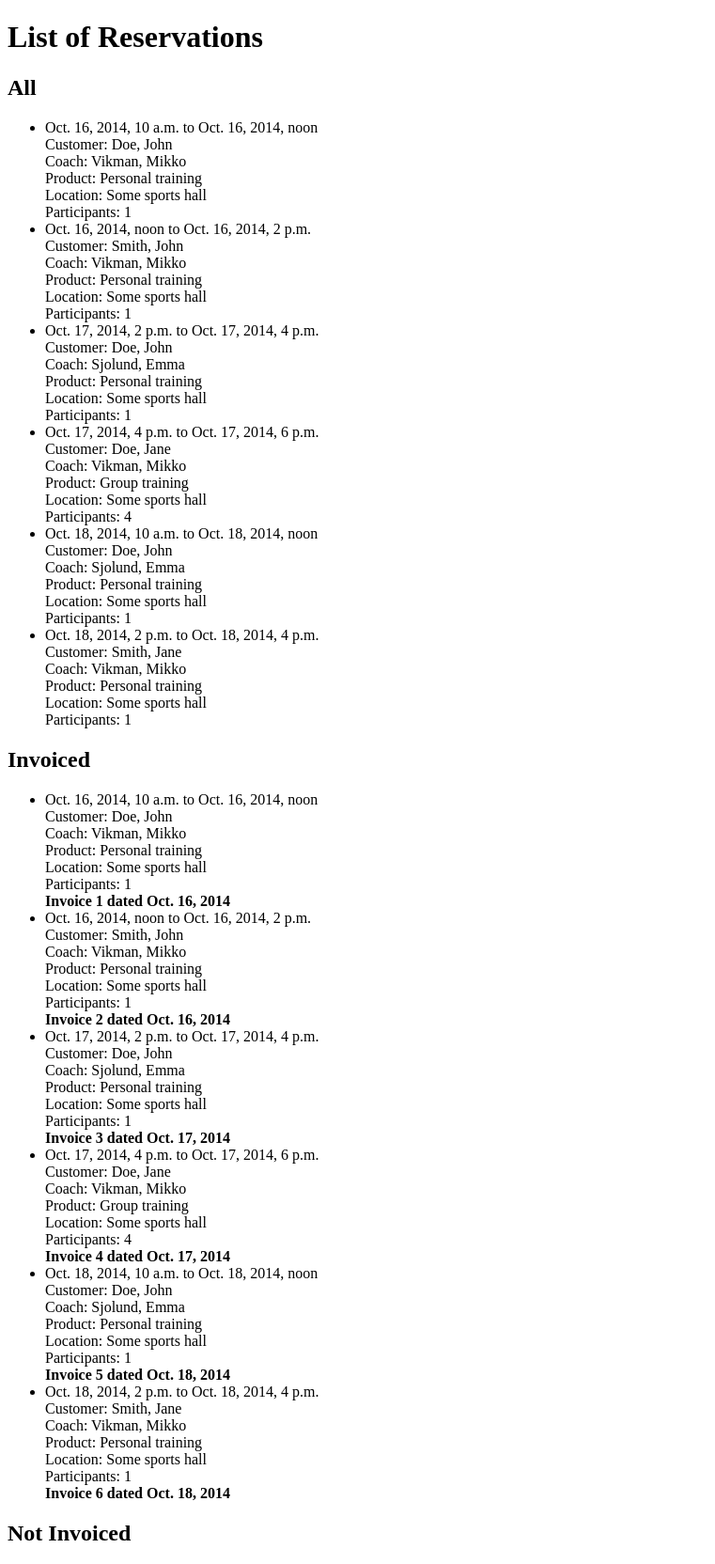
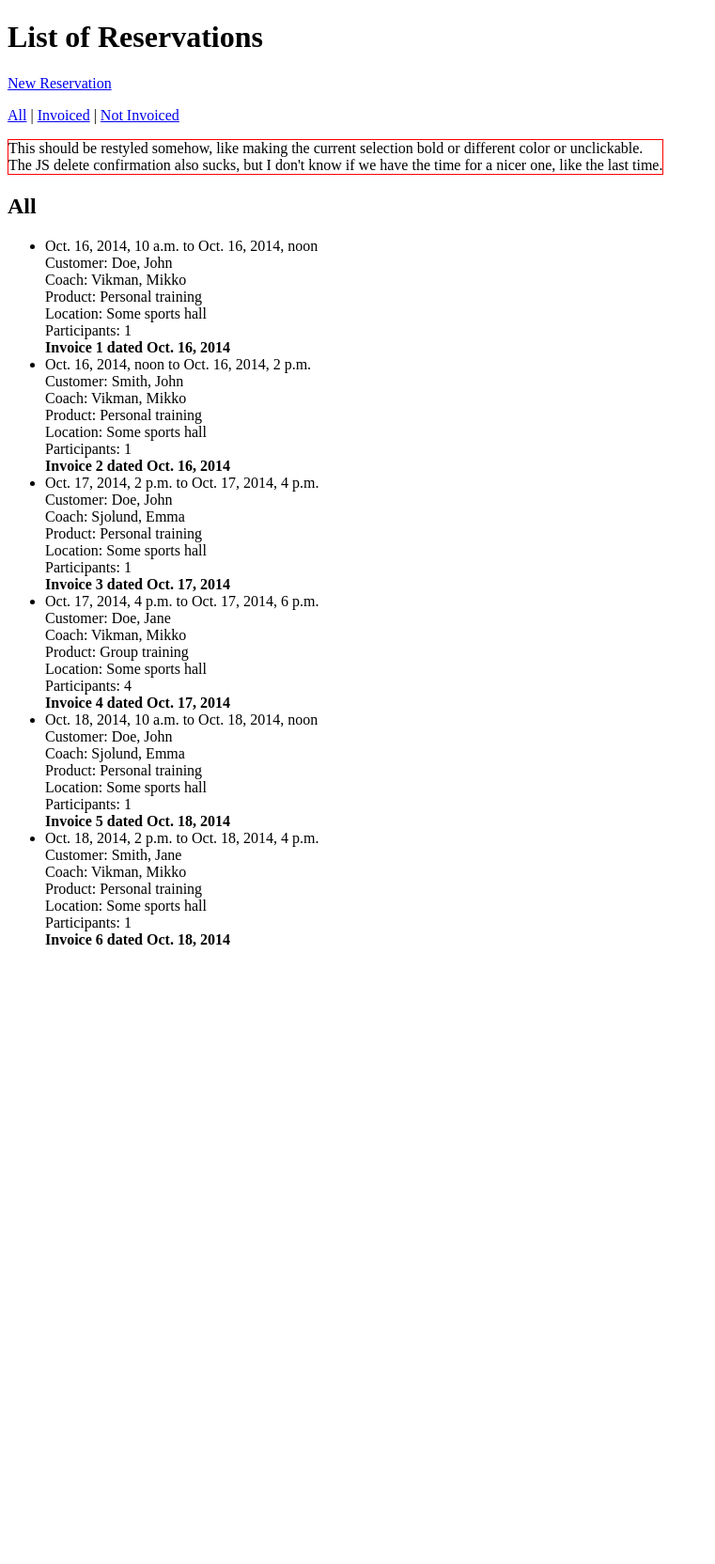
Before and after one commit to Nonse/Feel_Like, a Django app: page /reservation/list/ in a window 1280 px wide. Shown: the whole page at 94% size, without its empty margins (0-761 px from the left). After the commit the page ends 1007 px from the top, so only its background shows below. Run offline with Django 3.2, Linux system fonts and the light colour scheme; data comes from the database, SQL or seed files in the repository; parts of the project's set-up code (start-up, migrations or seed data) failed here and were passed over.

Commit message:
A more functional reservation list

```diff
--- a/reservations/templates/edit.html
+++ b/reservations/templates/edit.html
@@ -16,6 +16,8 @@
 
 <p id="edit_result">{{ editResult }}</p>
 
+<p><a href="{{ request.session.http_referer }}">Back</a></p>
+
 <!-- WTF does this do? -->
 {{ content }}
 
--- a/reservations/templates/list.html
+++ b/reservations/templates/list.html
@@ -6,22 +6,19 @@
 
 <h1>List of Reservations</h1>
 
+<a href="{% url 'reservations.views.create' %}">New Reservation</a>
+
+<p>
+    <a href="#" class="toggle" onclick="showAll(); return false">All</a> | <a href="#" class="toggle" onclick="showInvoiced(); return false">Invoiced</a> | <a href="#" class="toggle" onclick="showNotInvoiced(); return false">Not Invoiced</a>
+</p>
+
+<div style="border: 1px solid red; display: inline-block">
+    This should be restyled somehow, like making the current selection bold or different color or unclickable.<br>
+    The JS delete confirmation also sucks, but I don't know if we have the time for a nicer one, like the last time.
+</div>
+
+<div id="all">
     <h2>All</h2>
-
-<ul>
-	{% for r in reservations %}
-		<li>
-            {{ r.start_time }} to {{ r.end_time }}<br>
-            Customer: {{ r.customer }}<br>
-            Coach: {{ r.coach }}<br>
-            Product: {{ r.product }}<br>
-            Location: {{ r.location }}<br>
-            Participants: {{ r.participants }}
-        </li>
-	{% endfor %}
-</ul>
-
-<h2>Invoiced</h2>
 
     <ul>
 	    {% for r in res_inv %}
@@ -32,28 +29,84 @@
                 Product: {{ r.reservation.product }}<br>
                 Location: {{ r.reservation.location }}<br>
                 Participants: {{ r.reservation.participants }}<br>
+                {% if r.invoice.id %}
                     <strong>Invoice {{ r.invoice.id }} dated {{ r.invoice.date }}</strong>
+                {% else %}
+                    <a href="{% url 'reservations.views.edit' r.reservation.id %}">Edit</a> |
+                    <a href="{% url 'reservations.views.delete' r.reservation.id %}">Delete</a>
+                {% endif %}
             </li>
 	    {% endfor %}
     </ul>
+</div>
 
+<div id="invoiced">
+    <h2>Invoiced</h2>
+
+    <ul>
+	    {% for r in res_inv %}
+            {% if r.invoice.id %}
+		        <li>
+                    {{ r.reservation.start_time }} to {{ r.reservation.end_time }}<br>
+                    Customer: {{ r.reservation.customer }}<br>
+                    Coach: {{ r.reservation.coach }}<br>
+                    Product: {{ r.reservation.product }}<br>
+                    Location: {{ r.reservation.location }}<br>
+                    Participants: {{ r.reservation.participants }}<br>
+                    <strong>Invoice {{ r.invoice.id }} dated {{ r.invoice.date }}</strong>
+                </li>
+            {% endif %}
+	    {% endfor %}
+    </ul>
+</div>
+
+<div id="not_invoiced">
     <h2>Not Invoiced</h2>
 
     <ul>
-	{% for r in not_invoiced %}
+	    {% for r in res_inv %}
+            {% if not r.invoice.id %}
 		        <li>
-            {{ r.start_time }} to {{ r.end_time }}<br>
-            Customer: {{ r.customer }}<br>
-            Coach: {{ r.coach }}<br>
-            Product: {{ r.product }}<br>
-            Location: {{ r.location }}<br>
-            Participants: {{ r.participants }}
+                    {{ r.reservation.start_time }} to {{ r.reservation.end_time }}<br>
+                    Customer: {{ r.reservation.customer }}<br>
+                    Coach: {{ r.reservation.coach }}<br>
+                    Product: {{ r.reservation.product }}<br>
+                    Location: {{ r.reservation.location }}<br>
+                    Participants: {{ r.reservation.participants }}<br>
+                    <a href="{% url 'reservations.views.edit' r.reservation.id %}">Edit</a> |
+                    <a href="{% url 'reservations.views.delete' r.reservation.id %}" onclick="return (confirm('Really delete?'))">Delete</a>
                 </li>
+            {% endif %}
 	    {% endfor %}
     </ul>
+    </ul>
+</div>
 
-<!-- WTF does this do? -->
 {{ content }}
+
+<script type="text/javascript">
+    // Not very flexible, but will do.
+
+    function showAll() {
+        document.getElementById('all').style.display = 'block';
+        document.getElementById('invoiced').style.display = 'none';
+        document.getElementById('not_invoiced').style.display = 'none';
+    }
+
+    function showInvoiced() {
+        document.getElementById('all').style.display = 'none';
+        document.getElementById('invoiced').style.display = 'block';
+        document.getElementById('not_invoiced').style.display = 'none';
+    }
+
+    function showNotInvoiced() {
+        document.getElementById('all').style.display = 'none';
+        document.getElementById('invoiced').style.display = 'none';
+        document.getElementById('not_invoiced').style.display = 'block';
+    }
+
+    showAll();
+</script>
 
 </body>
 </html>
--- a/reservations/views.py
+++ b/reservations/views.py
@@ -10,33 +10,27 @@ from django.core.context_processors import csrf
 # Redirect to home page instead of 404 if reservation not found?
 
 class ReservationInvoice:
-	def __init__(self, reservation, invoice):
-		self.reservation = reservation
-		self.invoice = invoice
+    def __init__(self, reservation, invoice):
+        self.reservation = reservation
+        self.invoice = invoice
 
 
 def list(request):
-	reservations = Reservation.objects.all()
-	invoices = Invoice.objects.all()
+    reservations = Reservation.objects.all()
+    invoices = Invoice.objects.all()
 
-	invoiced = []
-	not_invoiced = []
-	res_inv = []
+    res_inv = []
 
-	for r in reservations:
-		i = invoices.filter(reservation_id = r.id)
-		if i.exists():
-			invoiced.append(r)
-			res_inv.append(ReservationInvoice(r, i[0])) # More elegant solutions?
-		else:
-			not_invoiced.append(r)
+    for r in reservations:
+        i = invoices.filter(reservation_id = r.id)
+        if i.exists():
+            res_inv.append(ReservationInvoice(r, i[0])) # More elegant solutions?
+        else:
+            res_inv.append(ReservationInvoice(r, None))
 
-	args = {}
-	args['reservations'] = reservations
-	args['invoiced'] = invoiced
-	args['not_invoiced'] = not_invoiced
-	args['res_inv'] = res_inv
-	return render(request, 'list.html', args)
+    args = {}
+    args['res_inv'] = res_inv
+    return render(request, 'list.html', args)
 
 
 def create(request):
@@ -44,9 +38,10 @@ def create(request):
         form = ReservationCustomerForm(request.POST)
         if form.is_valid():
             form.save()
-            return redirect('/')
+            return redirect(request.session['http_referer'])
     else:
         form = ReservationCustomerForm()
+        request.session['http_referer'] = request.META.get('HTTP_REFERER', '/')
 
     args = {}
     args.update(csrf(request))
@@ -66,6 +61,7 @@ def edit(request, reservationId):
             editResult = "Changes saved"
     else:
         form = ReservationForm(instance=oldReservation)
+        request.session['http_referer'] = request.META.get('HTTP_REFERER', '/')
 
     args = {}
     args.update(csrf(request))
@@ -78,7 +74,7 @@ def edit(request, reservationId):
 def delete(request, reservationId):
     # Assuming that delete confirmation will be displayed by the calling page
     reservation = get_object_or_404(Reservation, id=reservationId).delete()
-    return redirect('/')
+    return redirect(request.META.get('HTTP_REFERER'))
 
 
 def hello(request, id = None): # For URL testing
```
Also changed, not shown: feel_like/settings.py (+11 -0 lines). Lines whose indentation alone changed are shown as unchanged.
